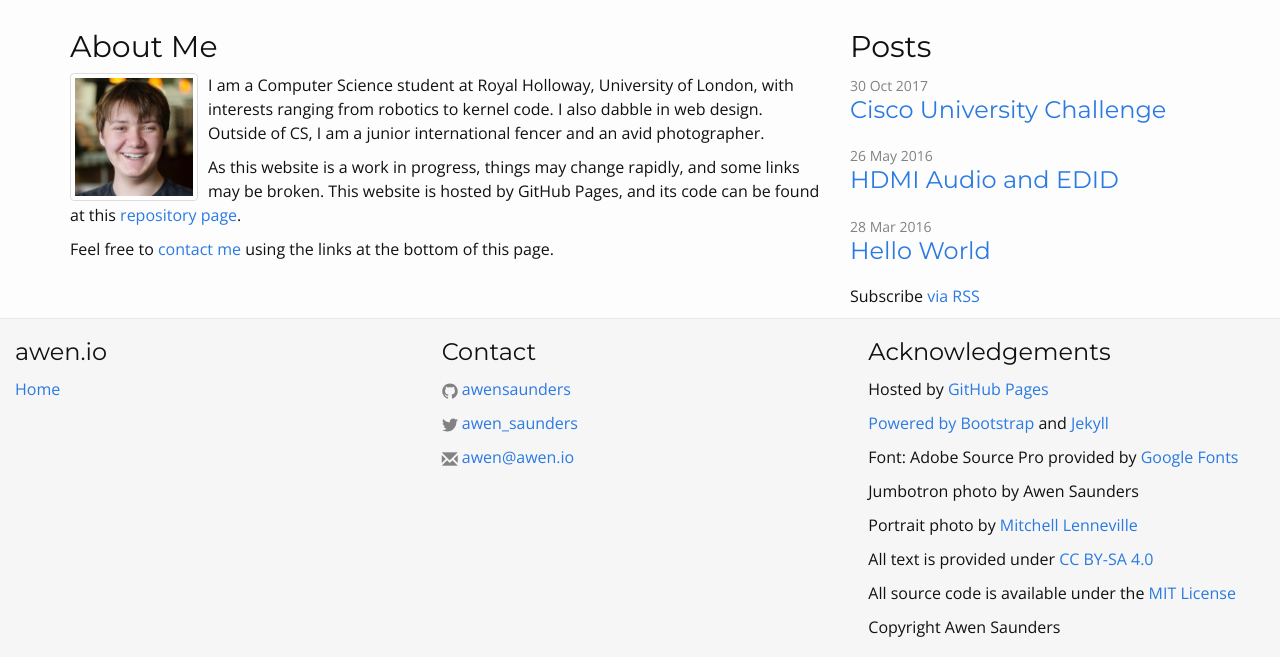
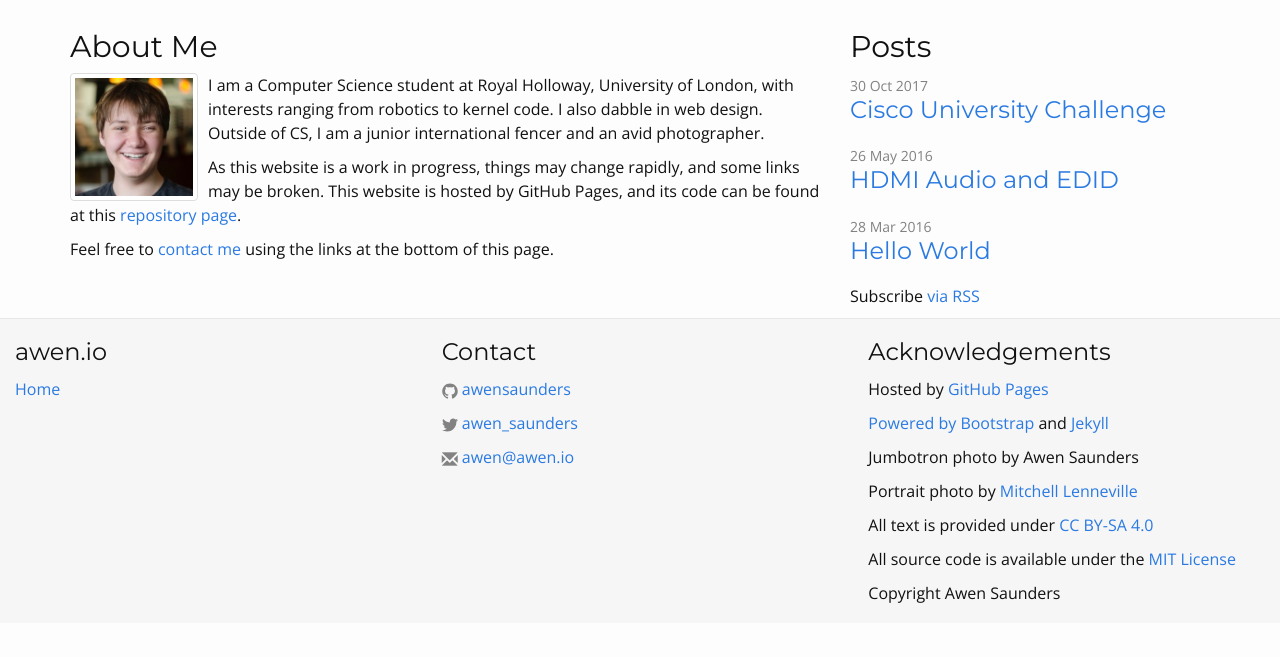
Before and after one commit to awensaunders/awensaunders.github.io, a Jekyll site: the page built from index.html, in a window 1280 px wide. Shown: the part 273-930 px from the top of the page. Built offline with Jekyll 4.4.1, drawn with Linux system fonts in a browser that asks for light colours; nearby versions of some CDN libraries; after the commit the page ends 900 px from its top, so only the background shows below that.

Commit message:
Remove font credit at footer
Need to review licenses for the new fonts and see if they need
attribution

```diff
--- a/_includes/footer.html
+++ b/_includes/footer.html
@@ -25,7 +25,6 @@
                 <h3 class="footerhead">Acknowledgements</h3>
                 <p>Hosted by <a href="https://pages.github.com/">GitHub Pages</p>
                 <p>Powered by <a href="https://getbootstrap.com/">Bootstrap</a> and <a href="http://jekyllrb.com/">Jekyll</a> </p>
-                <p>Font: Adobe Source Pro provided by <a href="https://www.google.com/fonts">Google Fonts</a></p>
                 <p>Jumbotron photo by Awen Saunders</p>
                 <p>Portrait photo by <a href="http://www.mitchellpdx.com">Mitchell Lenneville</a></p>
                 <p>All text is provided under <a href="https://creativecommons.org/licenses/by-sa/4.0/">CC BY-SA 4.0</a></p>
```
